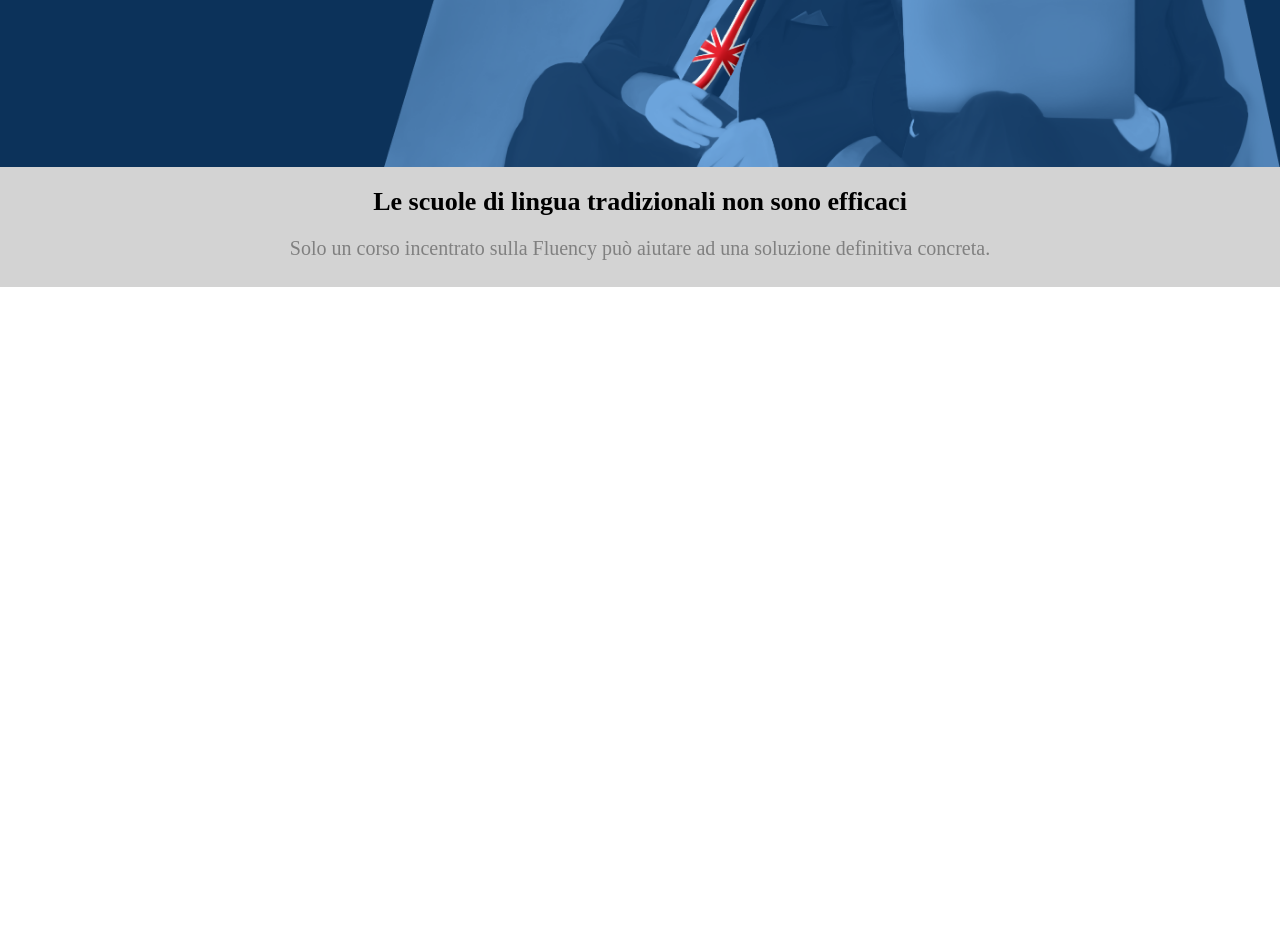
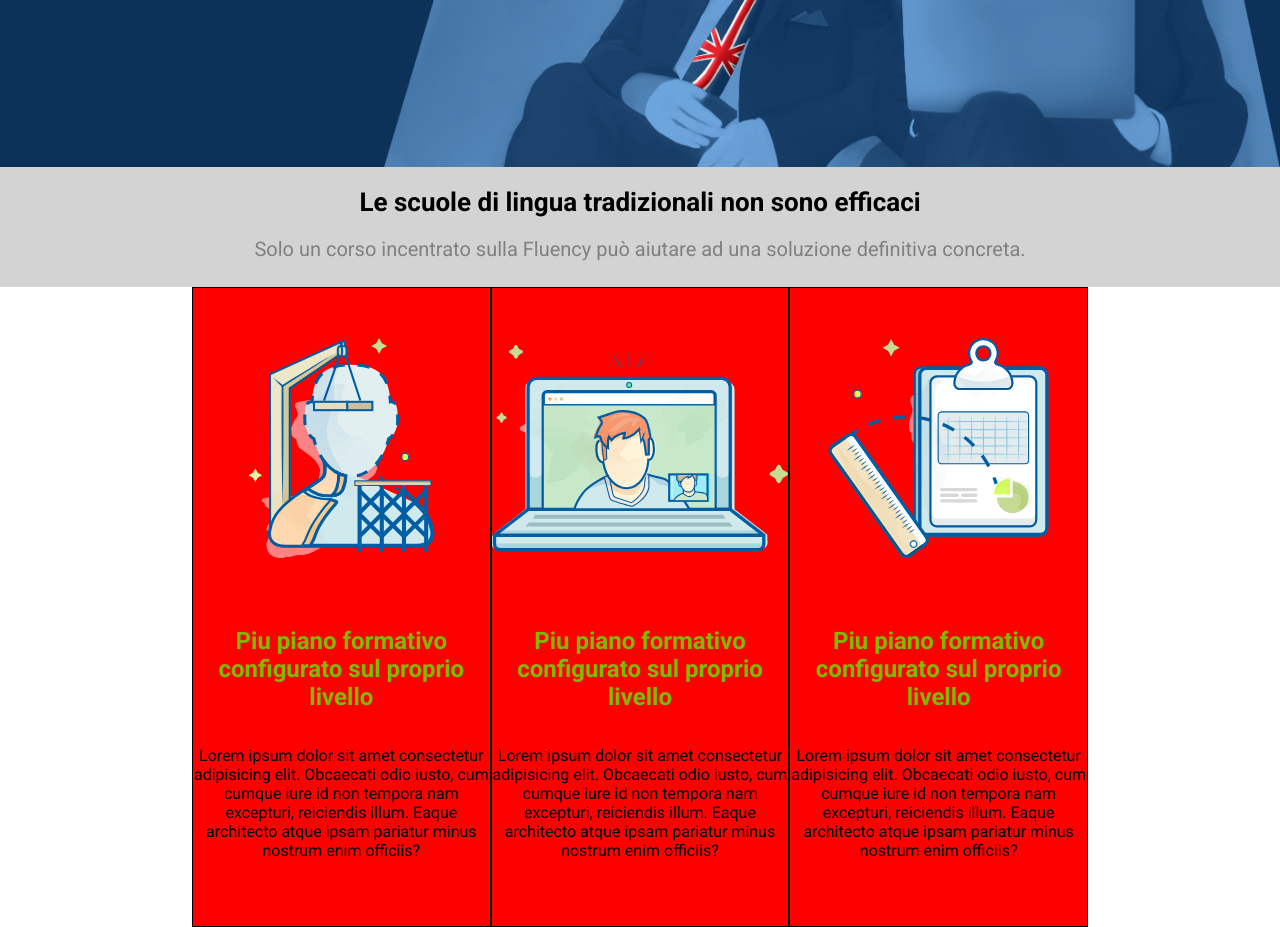
Before and after one commit to PierGiulioMinetti/htmlcss-fluentify, a plain HTML site: page index.html in a window 1280 px wide. Shown: the part 553-1480 px from the top of the page. Before the commit the page ends 840 px from the top, so only its background shows below. Drawn offline with Linux system fonts and the light colour scheme.

Commit message:
Section two in the making

```diff
--- a/css/style.css
+++ b/css/style.css
@@ -4,6 +4,7 @@
     padding: 0;
     margin: 0;
     box-sizing: border-box;
+    font-family: 'Roboto', sans-serif;
 }
 
 
@@ -144,3 +145,34 @@ p {
 .gray-bar h2 {
     font-size: 26px;
 }
+
+
+/* SECTION TWO */
+
+.section-two-container-70vw {
+    background-color: steelblue;
+    width: 70vw;
+    height: 80vh;
+    margin: auto;
+}
+
+.section-two-column {
+    background-color: red;
+    width: calc(100% / 3);
+    height: 100%;
+    border: 1px solid black;
+}
+
+.section-two-column img {
+    width: 100%;
+    height: 220px;
+    margin-top: 50px;
+}
+
+.section-two-column h2 {
+    margin-top: 50px;
+    padding: 15px;
+    font-size: 24px;
+    text-align: center;
+    color: hsl(80.4, 97.9%, 37.1%);
+}
--- a/index.html
+++ b/index.html
@@ -2,6 +2,7 @@
 <html lang="en">
 
 <head>
+    <link href="https://fonts.googleapis.com/css2?family=Roboto:wght@400;700&display=swap" rel="stylesheet">
     <link rel="stylesheet" href="./css/style.css">
     <meta charset="UTF-8">
     <meta name="viewport" content="width=device-width, initial-scale=1.0">
@@ -59,7 +60,23 @@
         <p>Solo un corso incentrato sulla Fluency può aiutare ad una soluzione definitiva concreta.</p>
     </div>
     <!-- SECTION 2 -->
-
+    <div class="section-two-container-70vw clear-fix">
+        <div class="section-two-column float-left">
+            <img src="./img/profile.svg" alt="">
+            <h2>Piu piano formativo configurato sul proprio livello</h2>
+            <p>Lorem ipsum dolor sit amet consectetur adipisicing elit. Obcaecati odio iusto, cum cumque iure id non tempora nam excepturi, reiciendis illum. Eaque architecto atque ipsam pariatur minus nostrum enim officiis?</p>
+        </div>
+        <div class="section-two-column float-left">
+            <img src="./img/computer.svg" alt="">
+            <h2>Piu piano formativo configurato sul proprio livello</h2>
+            <p>Lorem ipsum dolor sit amet consectetur adipisicing elit. Obcaecati odio iusto, cum cumque iure id non tempora nam excepturi, reiciendis illum. Eaque architecto atque ipsam pariatur minus nostrum enim officiis?</p>
+        </div>
+        <div class="section-two-column float-left">
+            <img src="./img/doc.svg" alt="">
+            <h2>Piu piano formativo configurato sul proprio livello</h2>
+            <p>Lorem ipsum dolor sit amet consectetur adipisicing elit. Obcaecati odio iusto, cum cumque iure id non tempora nam excepturi, reiciendis illum. Eaque architecto atque ipsam pariatur minus nostrum enim officiis?</p>
+        </div>
+    </div>
     <!-- SECTION 3 -->
 
     <!-- GRAY BAR -->
```
